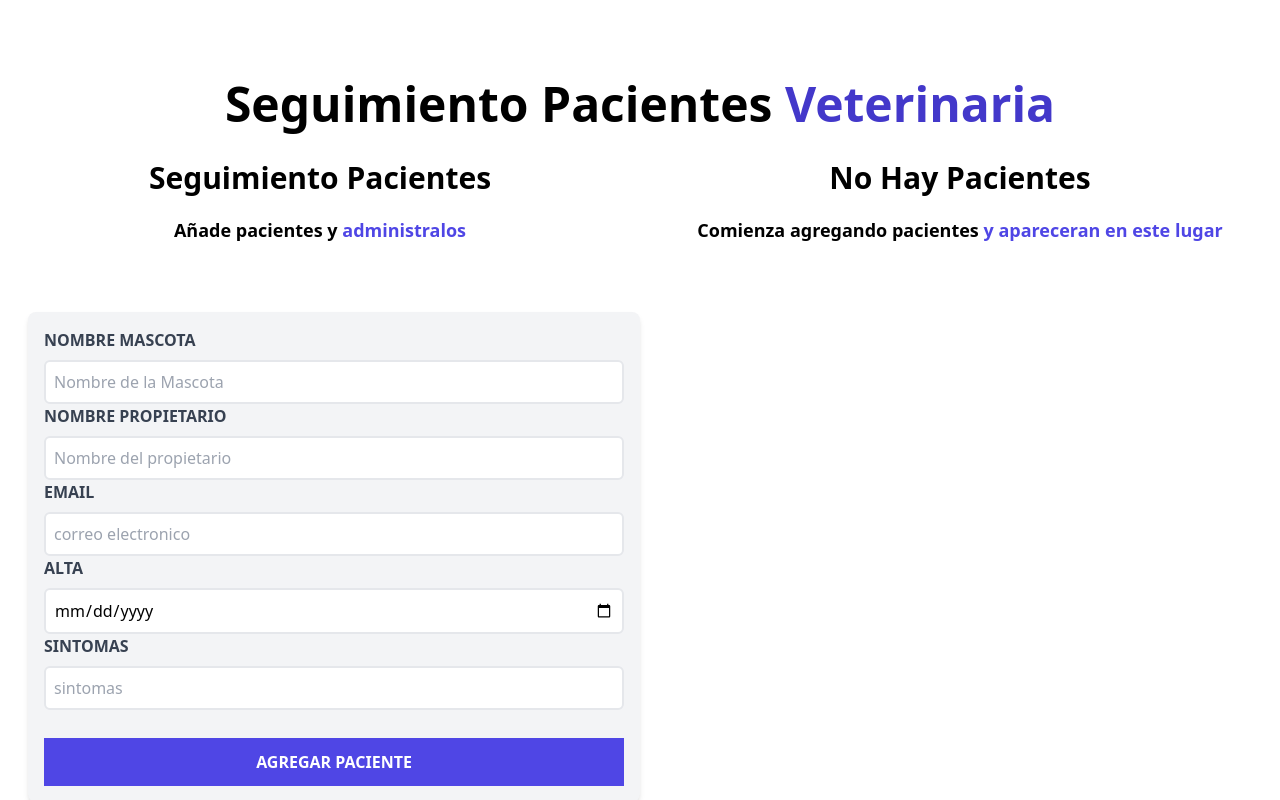
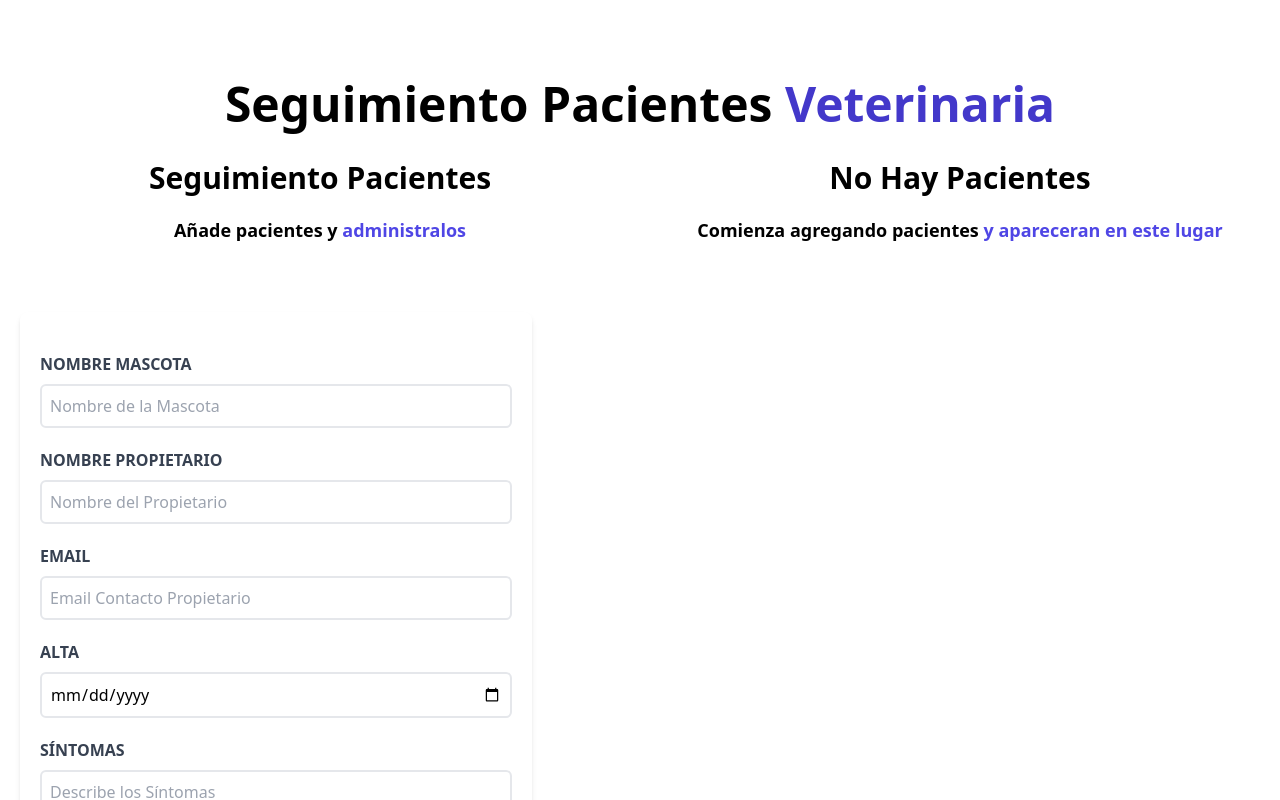
Before and after one commit to Luisfervm700/Formulario_Centro_Medico, a React (Vite) app: page / in a window 1280 px wide. Shown: the top 800 px of the page. Built offline with nearby package versions, Linux system fonts and the light colour scheme; the HTML template or start-up script is replaced by a standard one.

Commit message:
Creacion de info del paciente

```diff
--- a/src/components/Formulario.jsx
+++ b/src/components/Formulario.jsx
@@ -1,115 +1,120 @@
-import { useRef } from 'react';
+import { useState } from 'react';
 
 
 export const Formulario = () => {
 
-  const form = useRef(null)
+  const [nombreMascota, setNombreMascota] = useState('');
+  const [propietario, setPropietario] = useState('');
+  const [email, setEmail] = useState('');
+  const [fecha, setFecha] = useState('');
+  const [sintomas, setSintomas] = useState('');
 
-  const sendData = (nombreMascota, nombrePropietario, email, fecha, sintomas) => {
-    console.log(nombreMascota)
-    console.log(nombrePropietario)
-    console.log(email)
-    console.log(fecha)
-    console.log(sintomas)
+  const handleSubmit = (e) => {
+      e.preventDefault();
+
+       // 1 - Objeto de Paciente
+       const objetoPaciente = {
+          nombreMascota,
+          propietario,
+          email,
+          fecha,
+          sintomas
       }
 
-    const handleSubmit = () => {
+      // 4-RETO Validacion de datos cuando los campos o un campo esta vacio - Tarea.
 
-      const formData = new FormData(form.current);
-      const registroPaciente = {
-        'nombreMascota' : formData.get('nombreMascota'),
-        'nombrePropietario' : formData.get('nombrePropietario'),
-        'email' : formData.get('email'),
-        'fecha' : formData.get('fecha'),
-        'sintomas' : formData.get('sintomas'),
-    }
+      // 3-mostramos en consola los datos
+      console.log(objetoPaciente);
 
-      sendData(
-          registroPaciente.nombreMascota,
-          registroPaciente.nombrePropietario,
-          registroPaciente.email,
-          registroPaciente.fecha,
-          registroPaciente.sintomas,
-      )
+      // 5-Reiniciar el form
+      setNombreMascota('')
+      setPropietario('')
+      setEmail('')
+      setFecha('')
+      setSintomas('')
   }
 
 
   return (
-  <div className="w-full mx-3 px-4 flex flex-col md:flex-row space-y-4 md:space-y-0 md:space-x-5">
+    <div className="md:w-1/2 lg:w-2/5 mx-5">
       {/* formulario */}
       <form
-      ref={form}
-      className="bg-gray-100 shadow-md rounded-lg w-full md:w-1/2 p-4"
+          onSubmit={handleSubmit}
+          className="bg-white shadow-md rounded-lg py-10 px-5 mb-10"
       >
-      <div className="mb-7">
+          <div className="mb-5">
               <label htmlFor="mascota" className="block text-gray-700 uppercase font-bold">
                   Nombre Mascota
               </label>
               <input
-              id="nombreMascota"
+                  id="mascota"
                   type="text"
                   placeholder="Nombre de la Mascota"
                   className="border-2 w-full p-2 mt-2 placeholder-gray-400 rounded-md"
-              name="nombreMascota"
-              required
+                  value={nombreMascota}
+                  onChange={ (e) => setNombreMascota(e.target.value) }
               />
+          </div>
 
+          <div className="mb-5">
               <label htmlFor="propietario" className="block text-gray-700 uppercase font-bold">
                   Nombre Propietario
               </label>
               <input
-              id="nombrePropietario"
+                  id="propietario"
                   type="text"
-              placeholder="Nombre del propietario"
+                  placeholder="Nombre del Propietario"
                   className="border-2 w-full p-2 mt-2 placeholder-gray-400 rounded-md"
-              name="nombrePropietario"
-              required
+                  value={propietario}
+                  onChange={ (e) => setPropietario(e.target.value) }
               />
+          </div>
 
+          <div className="mb-5">
               <label htmlFor="email" className="block text-gray-700 uppercase font-bold">
                   Email
               </label>
               <input
                   id="email"
                   type="email"
-              placeholder="correo electronico"
+                  placeholder="Email Contacto Propietario"
                   className="border-2 w-full p-2 mt-2 placeholder-gray-400 rounded-md"
-              name="email"
-              required
+                  value={email}
+                  onChange={ (e) => setEmail(e.target.value) }
               />
+          </div>
 
-          <label htmlFor="fecha" className="block text-gray-700 uppercase font-bold">
+          <div className="mb-5">
+              <label htmlFor="alta" className="block text-gray-700 uppercase font-bold">
                   Alta
               </label>
               <input
-              id="fecha"
+                  id="alta"
                   type="date"
-              placeholder="fecha"
                   className="border-2 w-full p-2 mt-2 placeholder-gray-400 rounded-md"
-              name="fecha"
-              required
+                  value={fecha}
+                  onChange={ (e) => setFecha(e.target.value) }
               />
+          </div>
 
+          <div className="mb-5">
               <label htmlFor="sintomas" className="block text-gray-700 uppercase font-bold">
-              Sintomas
+                  Síntomas
               </label>
+              <textarea
+                  id="sintomas"
+                  className="border-2 w-full p-2 mt-2 placeholder-gray-400 rounded-md"
+                  placeholder="Describe los Síntomas"
+                  value={sintomas}
+                  onChange={ (e) => setSintomas(e.target.value) }
+              />
+          </div>
+
           <input
-              id="sintomas"
-              type="text"
-              placeholder="sintomas"
-              className="border-2 w-full p-2 mt-2 placeholder-gray-400 rounded-md"
-              name="sintomas"
-              required
+              type="submit"
+              className="bg-indigo-600 w-full p-3 text-white uppercase font-bold hover:bg-indigo-700 cursor-pointer transition-colors"
+              value={  'Agregar Paciente' }
           />
-
-        </div>
-          <button
-            type="button"
-              onClick={handleSubmit}
-              className="bg-indigo-600 w-full p-3 text-white uppercase font-bold hover:bg-indigo-700 cursor-pointer transition-colors"
-            >
-              Agregar Paciente
-          </button>
       </form>
     </div>
   );
```
Lines whose indentation alone changed are shown as unchanged.
